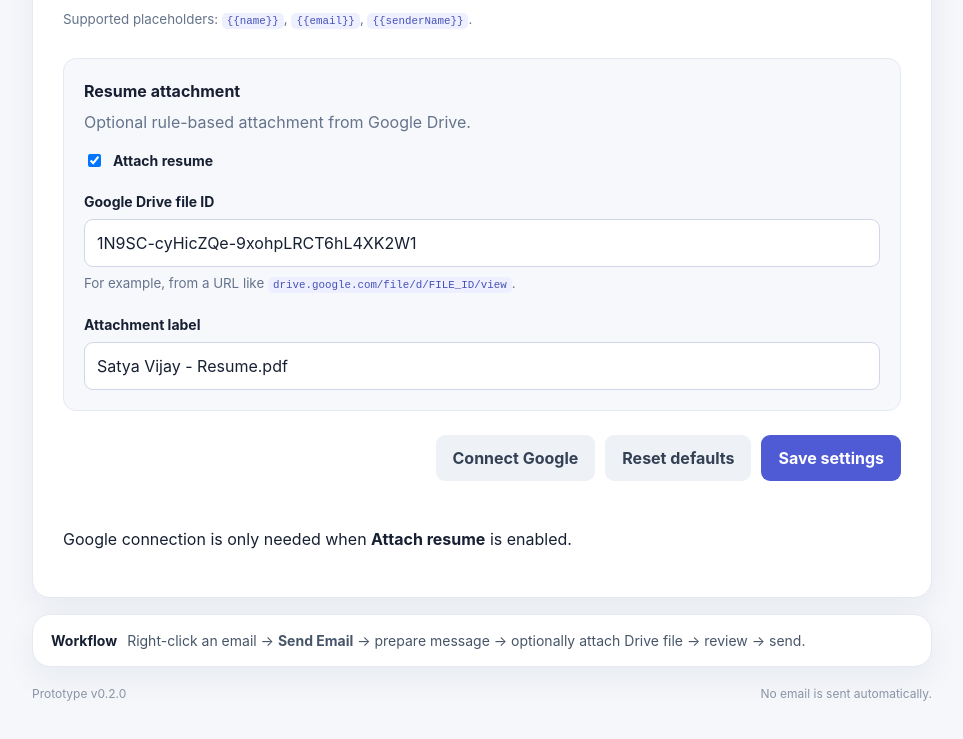
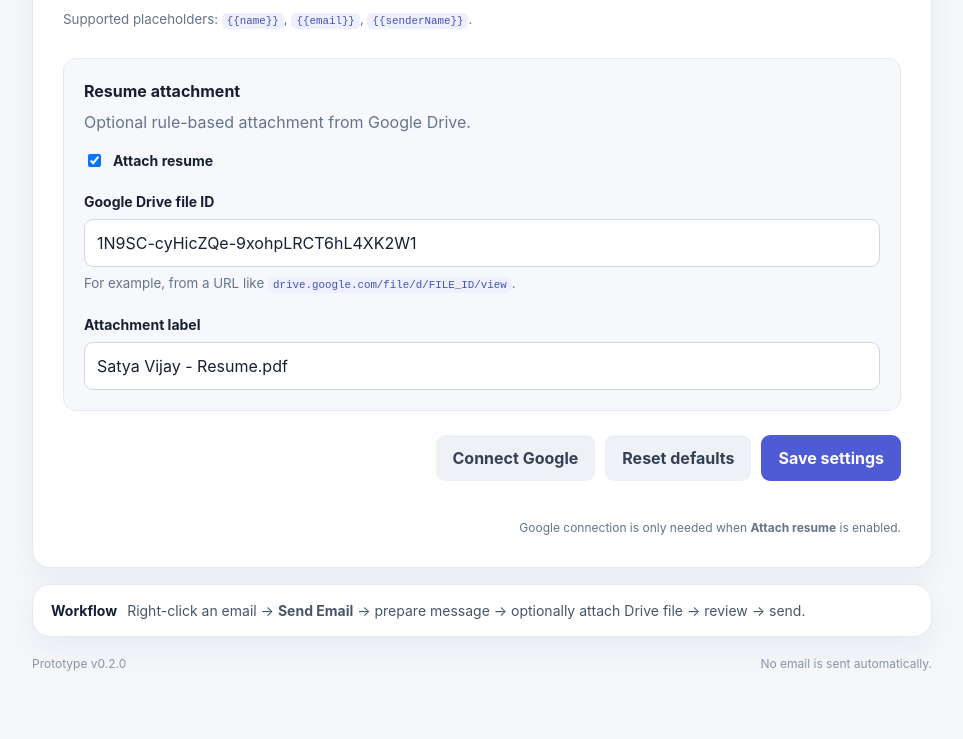
Before and after one commit to Satya7745/one-click-email-automation, a browser extension: page src/options.html in a window 1280 px wide. Shown: the part 984-1723 px from the top of the page, without its empty margins (158-1121 px from the left). Drawn offline with Linux system fonts and the light colour scheme.

Commit message:
style: add connection hint

```diff
--- a/src/options.css
+++ b/src/options.css
@@ -43,6 +43,7 @@ button { border: 0; border-radius: 9px; padding: 11px 17px; font: inherit; font-
 .primary { background: #4f5bd5; color: #fff; }
 .primary:hover { background: #414dbb; }
 .secondary { background: #eef1f6; color: #334155; }
+.hint { margin: 8px 0 0; color: #64748b; font-size: 12px; text-align: right; }
 .status { min-height: 20px; margin: 10px 0 0; color: #23734a; font-size: 13px; text-align: right; }
 .info { display: flex; gap: 10px; margin-top: 16px; padding: 15px 18px; color: #475569; font-size: 14px; }
 .info strong { color: #172033; }
```
